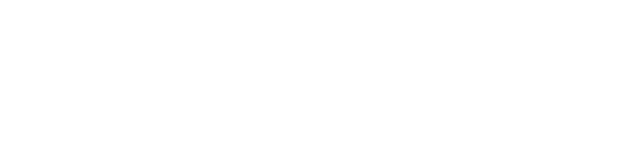
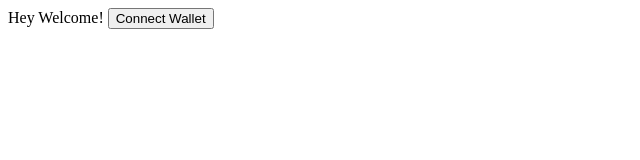
Before and after one commit to Otaiki1/html-js-ethers-connect, a plain HTML site: page index.html in a window 1280 px wide. Shown: the whole page, without its empty margins (0-640 px from the left). Drawn offline with Linux system fonts and the light colour scheme.

Commit message:
Implement connect wallet feature

```diff
--- a/index.html
+++ b/index.html
@@ -7,6 +7,15 @@
     <title>Document</title>
 </head>
 <body>
-
+    Hey Welcome!
+    <button onclick="connect()" id="connect-button">Connect Wallet</button>
+    <script>
+        async function connect(){
+            if(typeof window.ethereum != undefined){
+                await window.ethereum.request({method: "eth_requestAccounts"});
+                document.getElementById("connect-button").innerHTML = "Connected"
+            }
+        }
+    </script>
 </body>
 </html>
```
